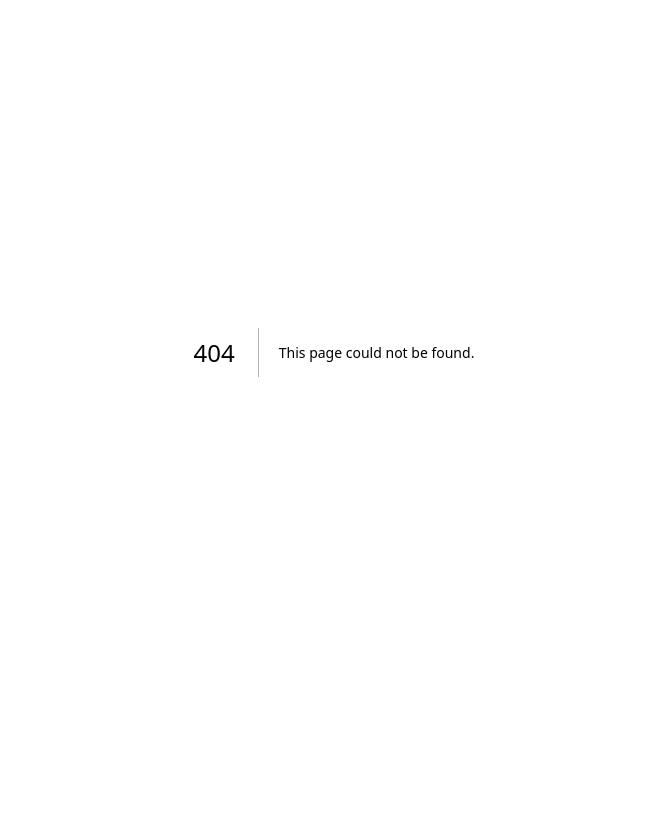
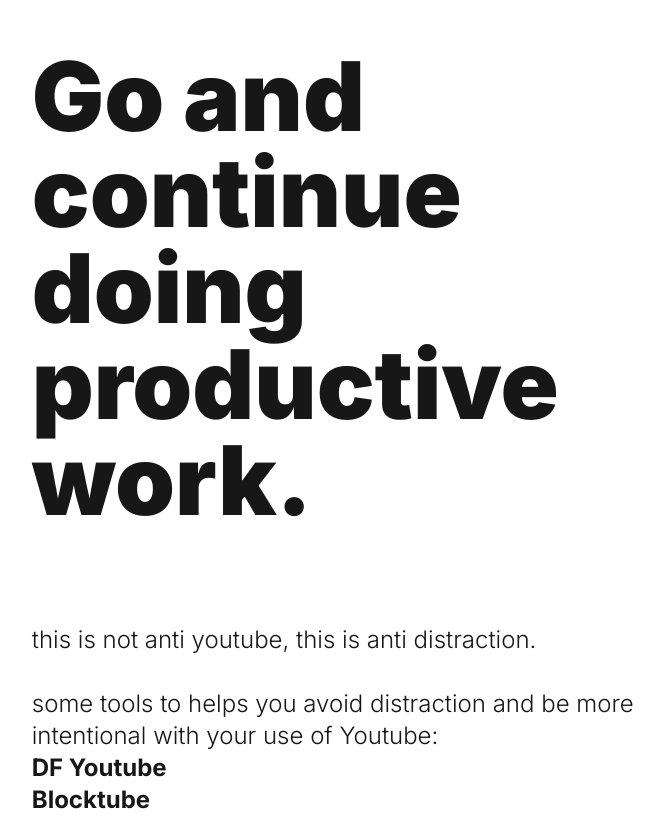
Before and after one commit to brahim-belghiti/mindful-tube, a Next.js app: page /fin in a window 1280 px wide. Before the commit this address had no page. Shown: the part 112-952 px from the top of the page, without its empty margins (306-970 px from the left). Before the commit the page ends 928 px from the top, so only its background shows below. Built offline with nearby package versions, Linux system fonts and the light colour scheme.

Commit message:
feature: add the yotube video player

```diff
--- a/package.json
+++ b/package.json
@@ -13,7 +13,8 @@
   "dependencies": {
     "next": "15.1.2",
     "react": "^19.0.0",
-    "react-dom": "^19.0.0"
+    "react-dom": "^19.0.0",
+    "react-youtube": "^10.1.0"
   },
   "devDependencies": {
     "@eslint/eslintrc": "^3",
--- /dev/null
+++ b/src/app/fin/page.tsx
@@ -0,0 +1,30 @@
+function page() {
+  return (
+    <main>
+      <div className="pt-24 flex flex-col items-center gap-24">
+        <h1 className="w-10/12  text-4xl xl:text-8xl font-black">
+          Go and continue doing productive work.
+        </h1>
+        <div className="w-10/12 flex flex-col gap-8">
+          <div>
+            <p className="text-2xl  text-left font-light">
+              this is not anti youtube, this is anti distraction.
+            </p>
+          </div>
+          <div>
+            <p className="text-2xl text-left font-light">
+              some tools to helps you avoid distraction and be more intentional
+              with your use of Youtube:
+            </p>
+            <ul className="text-2xl text-left font-bold">
+              <li>DF Youtube</li>
+              <li>Blocktube</li>
+            </ul>
+          </div>
+        </div>
+      </div>
+    </main>
+  );
+}
+
+export default page;
--- /dev/null
+++ b/src/app/focus/page.tsx
@@ -0,0 +1,30 @@
+import { Suspense } from 'react';
+
+import VideoPlayer from '@/components/videoPlayer';
+import VideoPlayerSkeleton from '@/components/videoPlayerSkeleton';
+
+type Params = Promise<{ slug: string }>;
+type SearchParams = Promise<{ [key: string]: string | string[] | undefined }>;
+
+export async function generateMetadata(props: {
+  params: Params;
+  searchParams: SearchParams;
+}) {}
+
+export default async function Page(props: {
+  params: Params;
+  searchParams: SearchParams;
+}) {
+  const searchParams = await props.searchParams;
+  const videoId = searchParams?.id;
+
+  return (
+    <main>
+      <section className="flex items-center justify-center h-screen">
+        <Suspense fallback={<VideoPlayerSkeleton />}>
+          <VideoPlayer videoId={videoId} />
+        </Suspense>
+      </section>
+    </main>
+  );
+}
--- /dev/null
+++ b/src/components/videoPlayer.tsx
@@ -0,0 +1,41 @@
+'use client';
+
+import { useRouter } from 'next/navigation';
+import { useEffect, useState } from 'react';
+import YouTube, { YouTubeProps } from 'react-youtube';
+
+type TProps = { videoId: string | string[] | undefined };
+
+export default function VideoPlayer({ videoId }: TProps) {
+  const [isCompleted, setIsCompleted] = useState(false);
+  const router = useRouter();
+  const videoOptions: YouTubeProps['opts'] = {
+    height: '640',
+    width: '1032',
+    playerVars: {
+      autoplay: 1,
+    },
+  };
+
+  const handleVideoEnd = () => {
+    setIsCompleted(true);
+  };
+
+  useEffect(() => {
+    if (isCompleted) {
+      router.push('/fin');
+    }
+  }, [isCompleted, router]);
+
+  // Ensure videoId is a string
+  const validVideoId = Array.isArray(videoId) ? videoId[0] : videoId;
+
+  return (
+    <YouTube
+      videoId={validVideoId}
+      opts={videoOptions}
+      className="w-screen h-fit lg:h-full lg:w-full flex justify-center items-center"
+      onEnd={handleVideoEnd}
+    />
+  );
+}
--- /dev/null
+++ b/src/components/videoPlayerSkeleton.tsx
@@ -0,0 +1,18 @@
+const VideoPlayerSkeleton = () => (
+  <section className="w-full h-full flex items-center justify-center animate">
+    <div className="w-full h-full lg:w-[1032px] lg:h-[640px] flex flex-col animate-pulse bg-gray-200 rounded-lg">
+      <div className="flex-1 bg-gray-300">
+        <div className="w-full h-full flex items-center justify-center">
+          <div className="w-20 h-20 rounded-full bg-gray-400 animate"></div>
+        </div>
+      </div>
+      <div className="h-12 px-4 flex items-center gap-4 bg-gray-300">
+        <div className="w-8 h-8 rounded-full bg-gray-400 animate"></div>
+        <div className="flex-1 h-2 bg-gray-400 rounded"></div>
+        <div className="w-20 h-4 bg-gray-400 rounded"></div>
+      </div>
+    </div>
+  </section>
+);
+
+export default VideoPlayerSkeleton;
--- a/src/components/videoUrlInput.tsx
+++ b/src/components/videoUrlInput.tsx
@@ -2,11 +2,12 @@
 
 import { useRef } from 'react';
 import { validYoutbeUrlLink } from '@/lib/utils';
+import { useRouter } from 'next/navigation';
 
 const VideoUrlInput = () => {
   const videoUrl = useRef<HTMLInputElement>(null);
   const feedbackRef = useRef<HTMLDivElement>(null);
-
+  const router = useRouter();
   const handleSubmit = () => {
     if (videoUrl.current && feedbackRef.current) {
       const url = videoUrl.current.value;
@@ -23,6 +24,7 @@ const VideoUrlInput = () => {
         feedbackRef.current.className =
           'w-full lg:w-10/12 bg-green-100 border border-green-400 text-green-700 px-4 py-3 relative rounded-full mt-5 dark:bg-green-900 dark:border-green-600 dark:text-green-200';
         console.log('Valid URL. Redirect logic will go here.');
+        router.push(`/focus?id=${videoId}`);
       }
     }
   };
```
Also changed, not shown: 1 other file (tests, documents, lock files or other folders).
